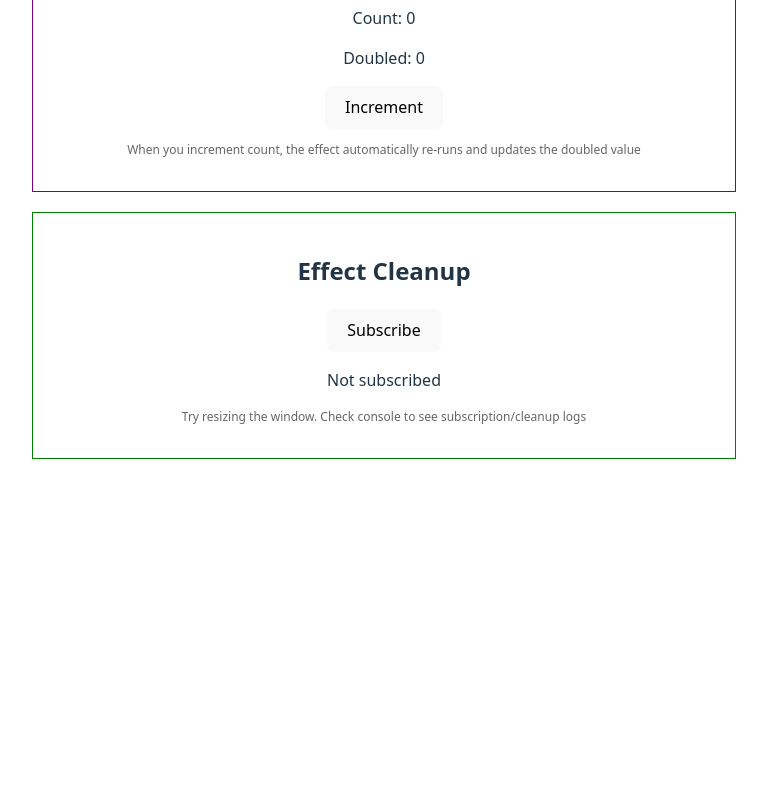
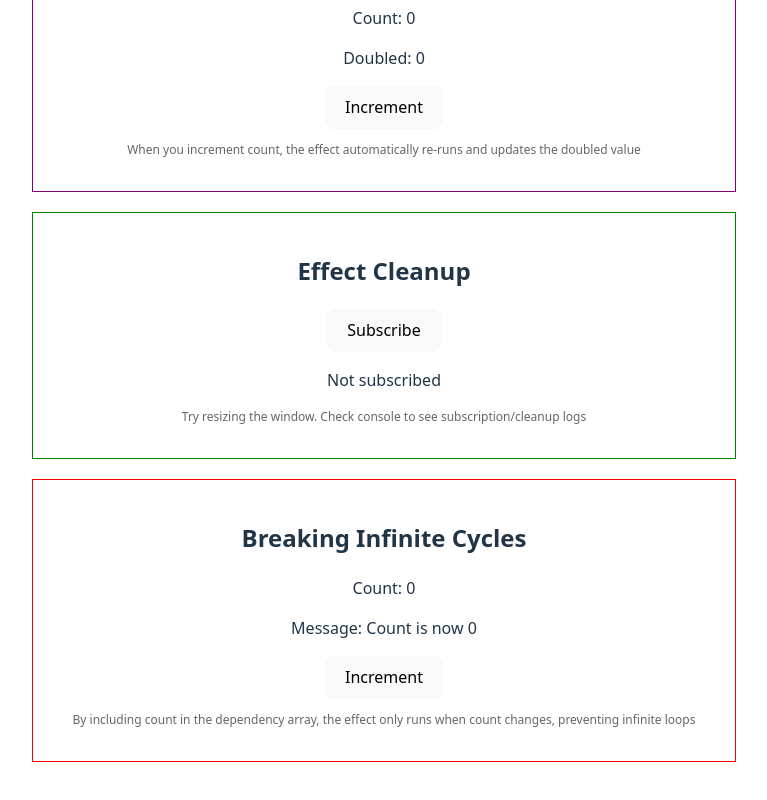
Before and after one commit to brscherer/react-playground, a React (Vite) app in the folder lifecycle-reactive-effects/: page / in a window 1280 px wide. Shown: the part 823-1623 px from the top of the page, without its empty margins (256-1023 px from the left). Before the commit the page ends 1334 px from the top, so only its background shows below. Built offline with nearby package versions, Linux system fonts and the light colour scheme.

Commit message:
lifecycle-reactive-effects: add breaking cycles

```diff
--- a/lifecycle-reactive-effects/src/App.tsx
+++ b/lifecycle-reactive-effects/src/App.tsx
@@ -3,6 +3,7 @@ import { EffectInitialization } from './components/EffectInitialization'
 import { EffectSynchronization } from './components/EffectSynchronization'
 import { ReactiveEffects } from './components/ReactiveEffects'
 import { EffectCleanup } from './components/EffectCleanup'
+import { BreakingCycles } from './components/BreakingCycles'
 
 function App() {
   return (
@@ -14,6 +15,7 @@ function App() {
         <EffectSynchronization />
         <ReactiveEffects />
         <EffectCleanup />
+        <BreakingCycles />
       </div>
     </div>
   )
--- /dev/null
+++ b/lifecycle-reactive-effects/src/components/BreakingCycles.tsx
@@ -0,0 +1,23 @@
+import { useState, useEffect } from 'react';
+
+export function BreakingCycles() {
+  const [count, setCount] = useState(0);
+  const [message, setMessage] = useState('');
+
+  useEffect(() => {
+    console.log('Effect ran with count:', count);
+    setMessage(`Count is now ${count}`);
+  }, [count]);
+
+  return (
+    <div style={{ padding: '20px', border: '1px solid red' }}>
+      <h2>Breaking Infinite Cycles</h2>
+      <p>Count: {count}</p>
+      <p>Message: {message}</p>
+      <button onClick={() => setCount(count + 1)}>Increment</button>
+      <p style={{ fontSize: '12px', color: '#666' }}>
+        By including count in the dependency array, the effect only runs when count changes, preventing infinite loops
+      </p>
+    </div>
+  );
+}
```
